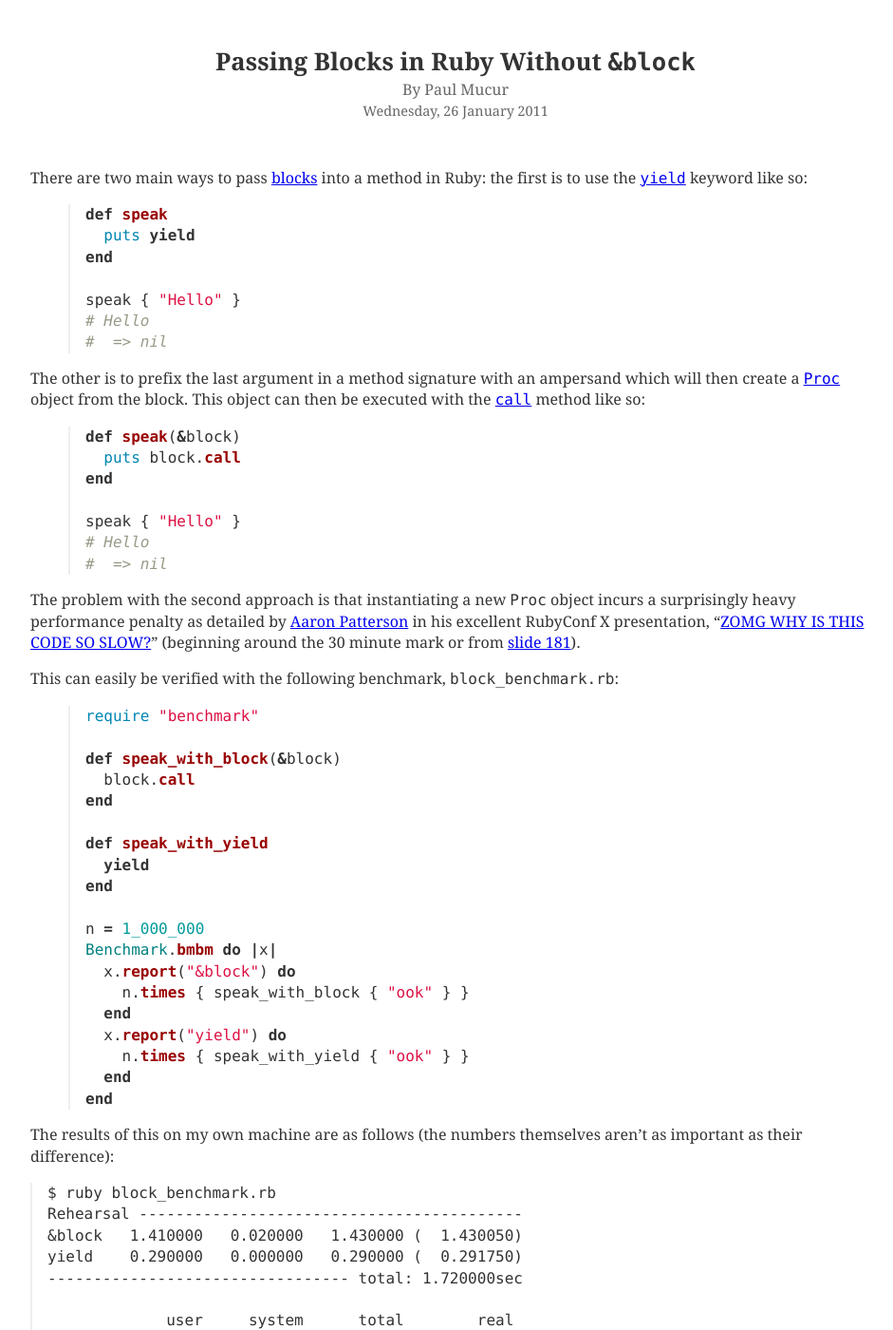
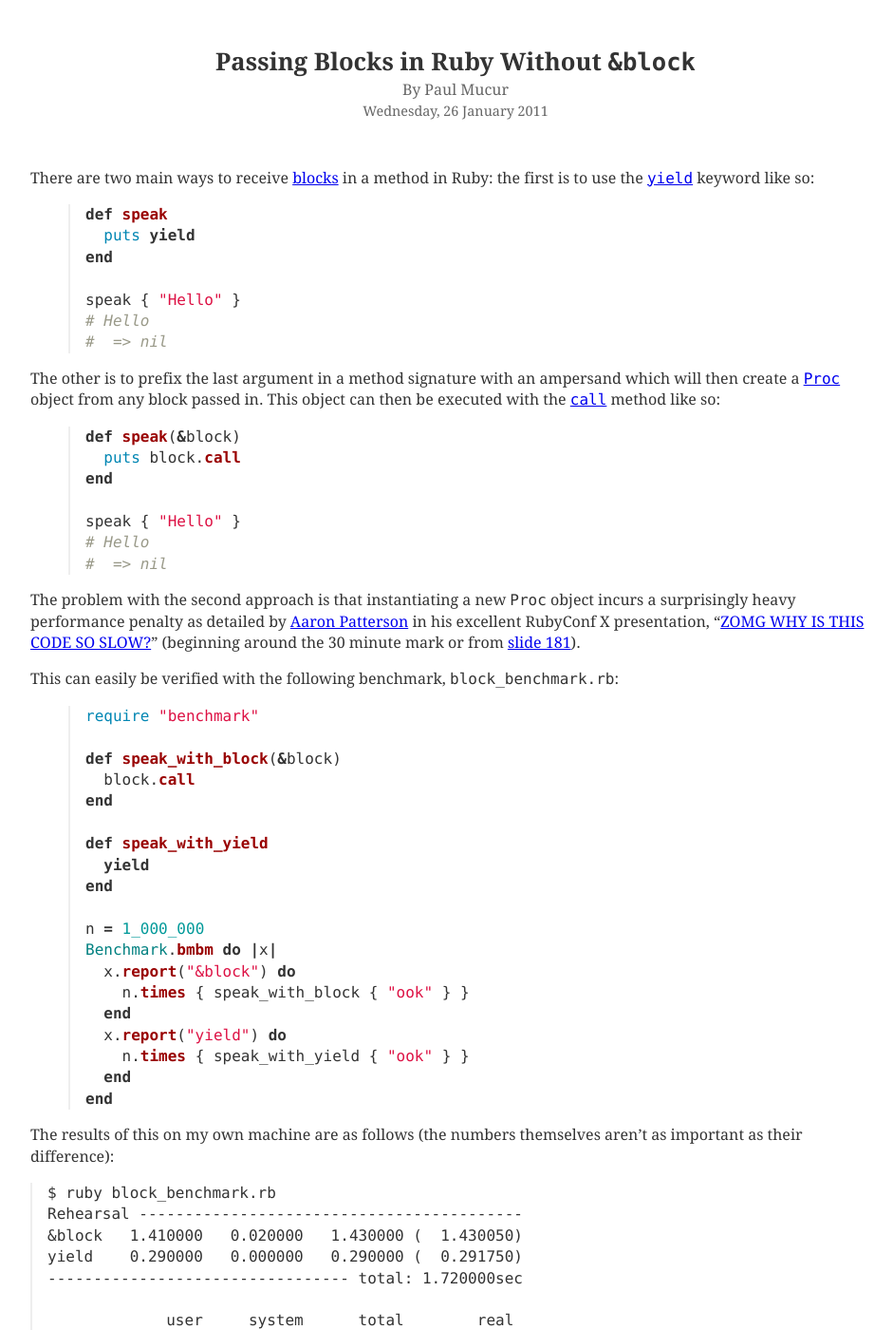
Before and after one commit to mudge/mudge.github.com, a Jekyll site: the page built from _posts/2011-01-26-passing-blocks-in-ruby-without-block.markdown, in a window 1280 px wide and 1400 px high. Shown: the whole window at 95% size, without its empty margins (160-1101 px from the left). Built offline with Jekyll 4.4.1, drawn with Linux system fonts in a browser that asks for light colours; Markdown is read by kramdown in place of the engine named in the settings; comment, search, counter and statistics services are not loaded; some of the changed text lies outside the part shown.

```diff
--- a/_posts/2011-01-26-passing-blocks-in-ruby-without-block.markdown
+++ b/_posts/2011-01-26-passing-blocks-in-ruby-without-block.markdown
@@ -3,7 +3,7 @@ layout: post
 title: Passing Blocks in Ruby Without <code>&amp;block</code>
 summary: Using yield and Proc.new to avoid unnecessary Proc object creation in Ruby.
 ---
-There are two main ways to pass [blocks][Containers, Blocks, and Iterators] into a method in Ruby:
+There are two main ways to receive [blocks][Containers, Blocks, and Iterators] in a method in Ruby:
 the first is to use the [`yield`][yield] keyword like so:
 
 {% highlight ruby %}
@@ -16,9 +16,9 @@ speak { "Hello" }
 #  => nil
 {% endhighlight %}
 
-The other is to prefix the last argument in a method signature with an ampersand
-which will then create a [`Proc`][Proc] object from the block. This object can then
-be executed with the [`call`][call] method like so:
+The other is to prefix the last argument in a method signature with an
+ampersand which will then create a [`Proc`][Proc] object from any block passed
+in. This object can then be executed with the [`call`][call] method like so:
 
 {% highlight ruby %}
 def speak(&block)
```
Also changed, not shown: other parts of _posts/2011-01-26-passing-blocks-in-ruby-without-block.markdown (+2 -1 lines).
